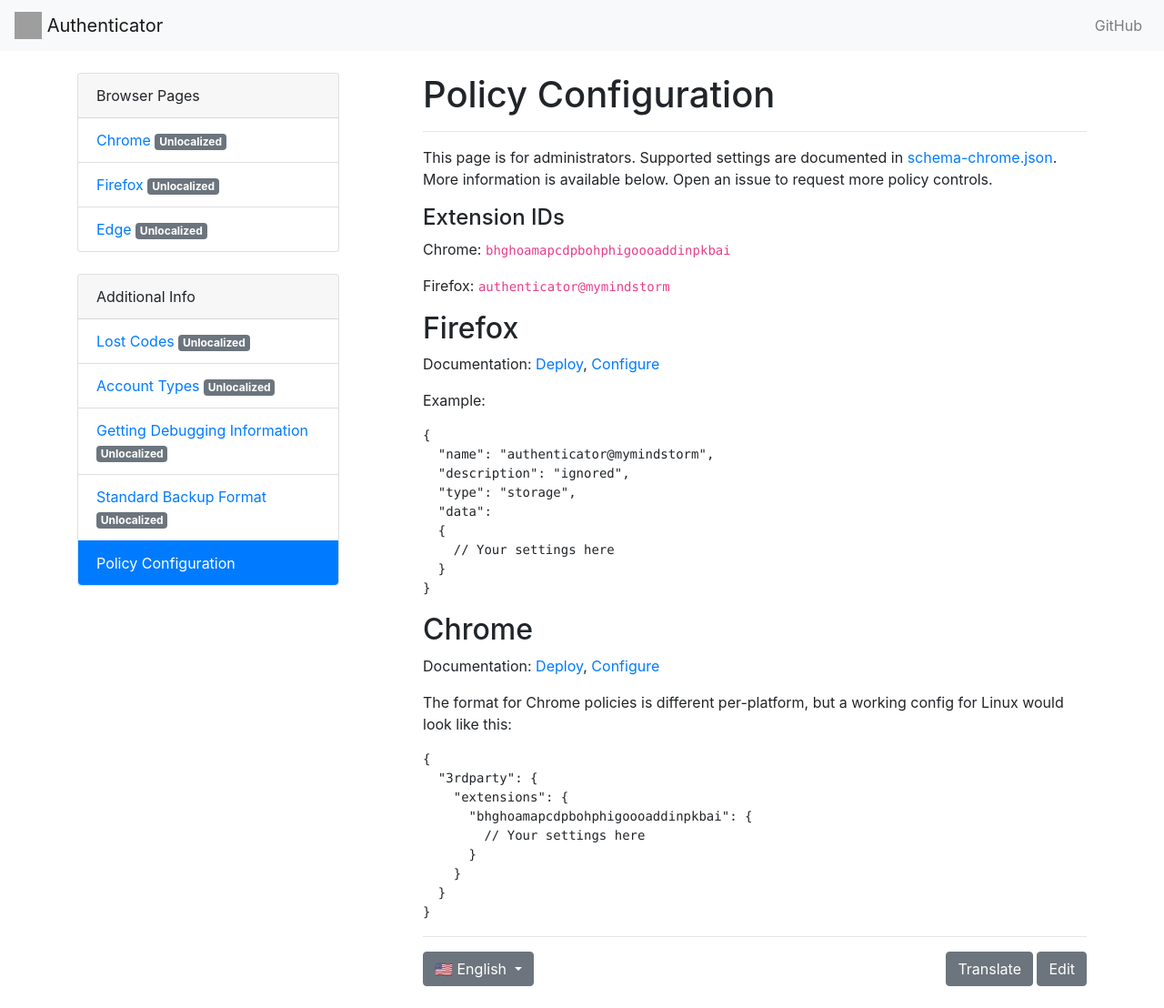
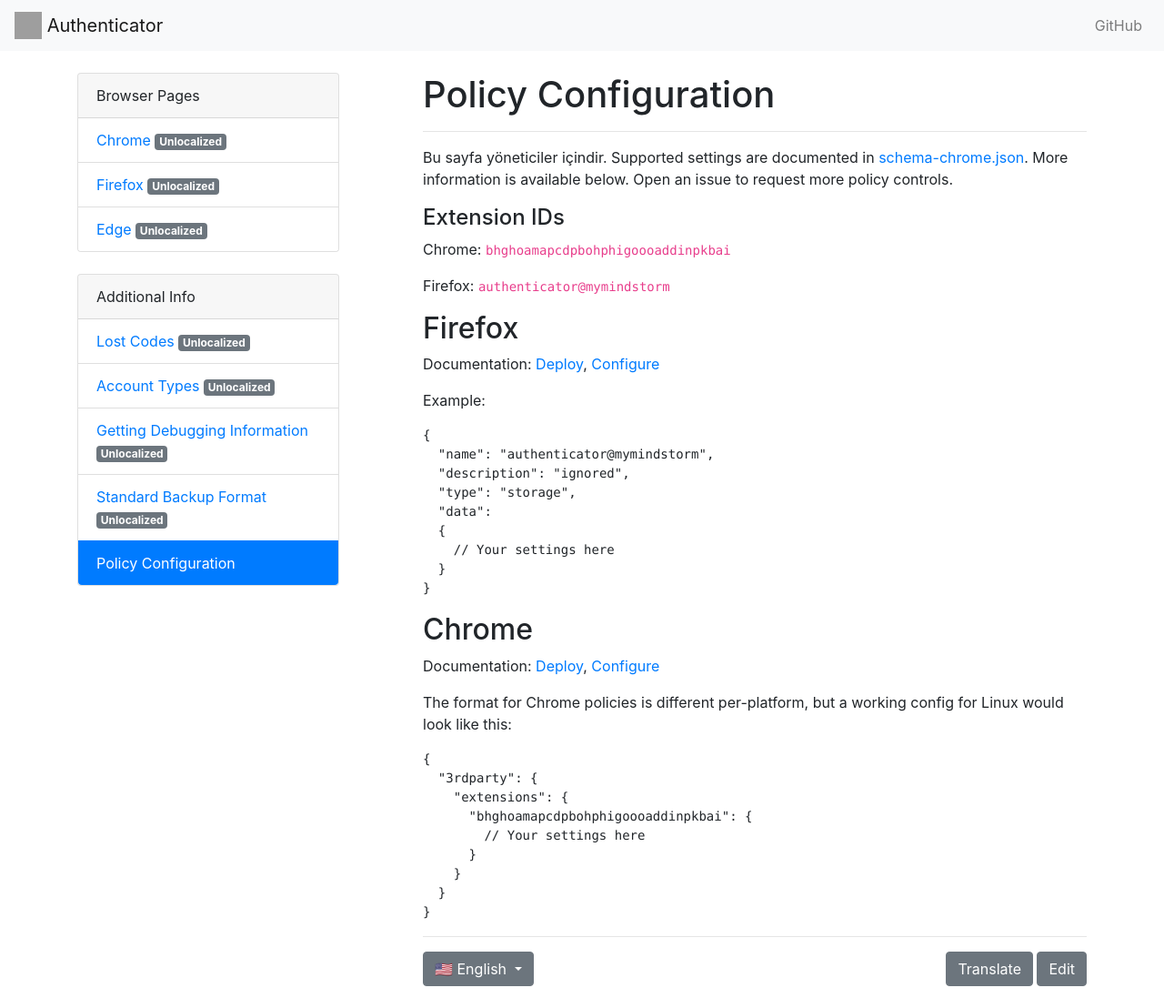
Before and after one commit to Authenticator-Extension/authenticator.cc, a Jekyll site: the page built from docs/tr/policy-config.md, in a window 1280 px wide. Shown: the whole page at 91% size. Built offline with Jekyll 4.4.1, drawn with Linux system fonts in a browser that asks for light colours; our own code applies the rules of GitHub Pages for plain Markdown files; grey boxes are pictures that could not be loaded.

Commit message:
New translations policy-config.md (Turkish)

```diff
--- a/docs/tr/policy-config.md
+++ b/docs/tr/policy-config.md
@@ -5,7 +5,7 @@
 ver: 1
 ---
 
-This page is for administrators. Supported settings are documented in [schema-chrome.json](https://github.com/Authenticator-Extension/Authenticator/blob/release/schema-chrome.json). More information is available below. Open an issue to request more policy controls.
+Bu sayfa yöneticiler içindir. Supported settings are documented in [schema-chrome.json](https://github.com/Authenticator-Extension/Authenticator/blob/release/schema-chrome.json). More information is available below. Open an issue to request more policy controls.
 
 #### Extension IDs
 
```
